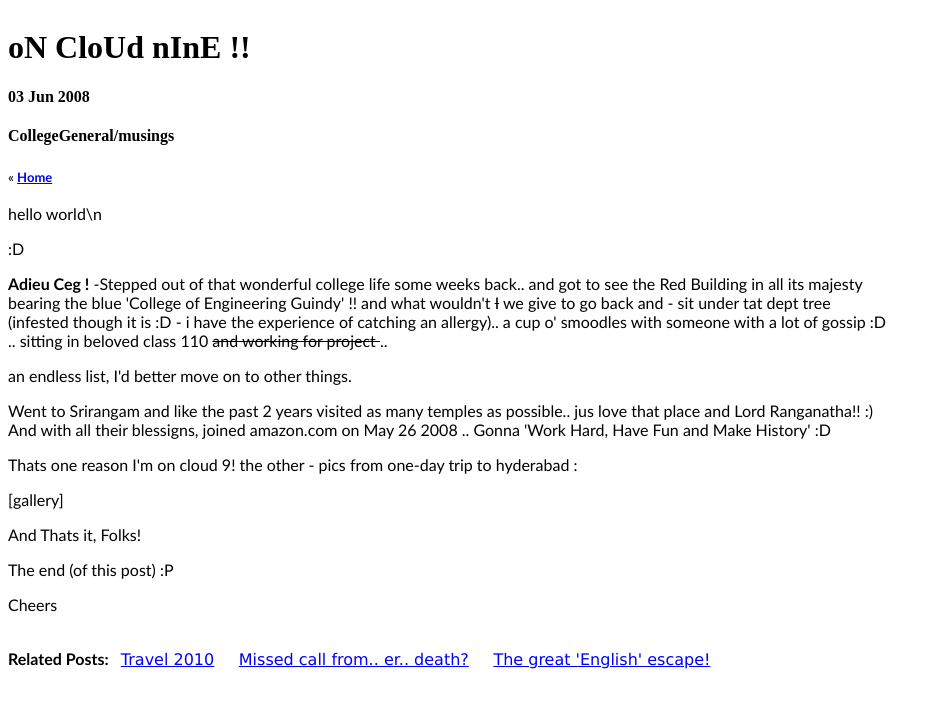
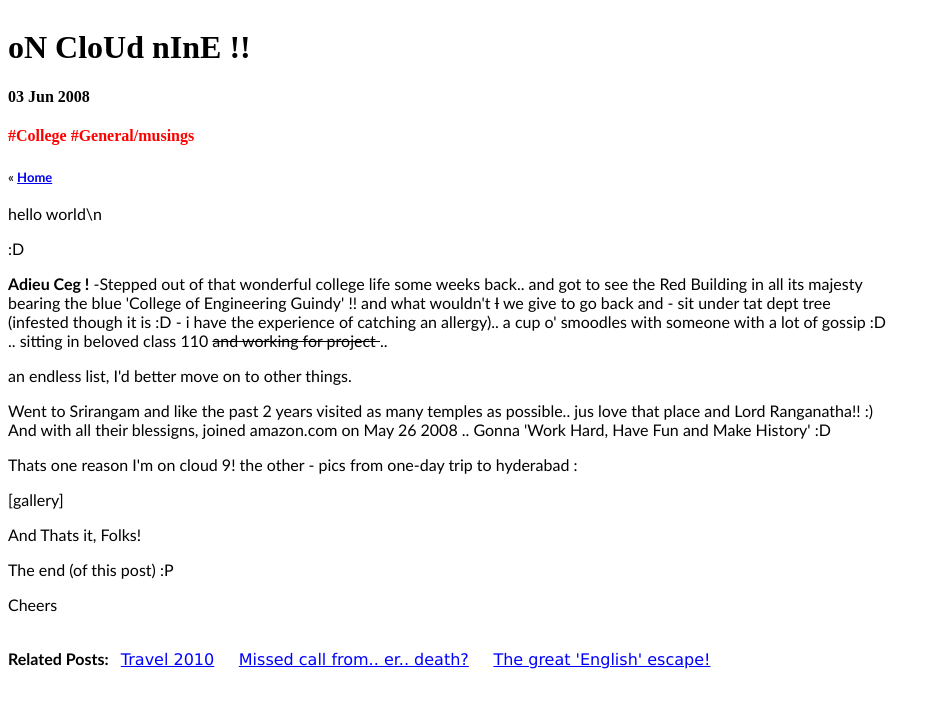
Before and after one commit to anusha-r/anusha-r.github.com, a Jekyll site: the page built from _posts/2008-06-03-on-cloud-nine.html, in a window 1280 px wide. Shown: the top 708 px of the page, without its empty margins (0-941 px from the left). Built offline with Jekyll 4.4.1, drawn with Linux system fonts in a browser that asks for light colours; Markdown is read by kramdown in place of the engine named in the settings.

Commit message:
layout changes #10

```diff
--- a/_layouts/default.html
+++ b/_layouts/default.html
@@ -54,7 +54,11 @@
 -->
 <h1> {{ page.title }} </h1>
 <h4> {{ page.date | date_to_string }} </h4>
-<h4> {{ page.tags }} </h4>
+<h4> <span class="red-color">
+	{% for tag in page.tags %}
+         	 #{{ tag }}
+	{% endfor %}
+</span> </h4>
 <div id="mainContent">
 
   {{ content }}
--- a/css/main.css
+++ b/css/main.css
@@ -41,6 +41,10 @@ font-family: 'MedievalSharp', cursive;
 font-family:"Lucida Sans Unicode", "Lucida Grande", sans-serif;
 font-size: medium;
 color: blue;
+}
+
+.red-color {
+color: red;
 }
 
 .post-short a {
```
